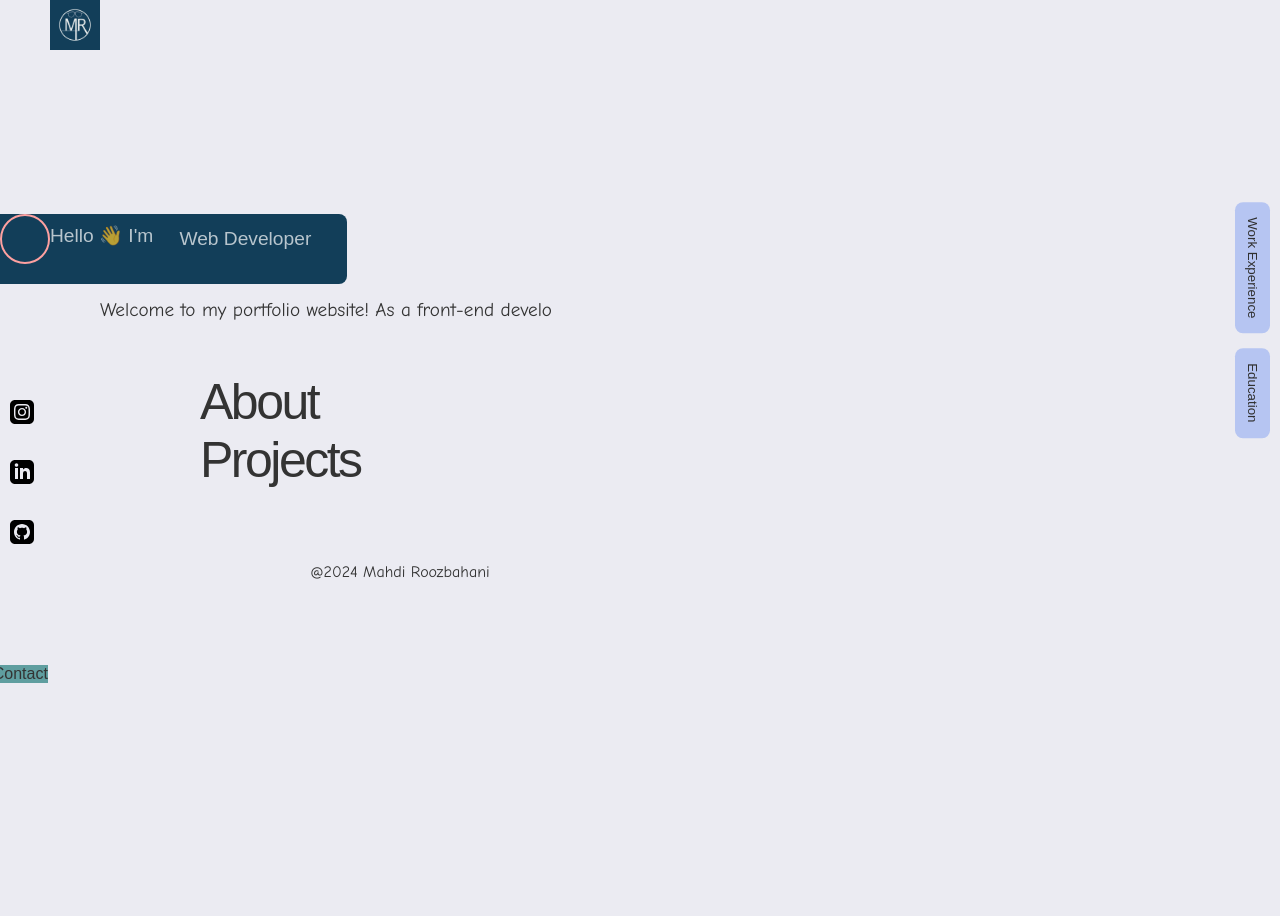
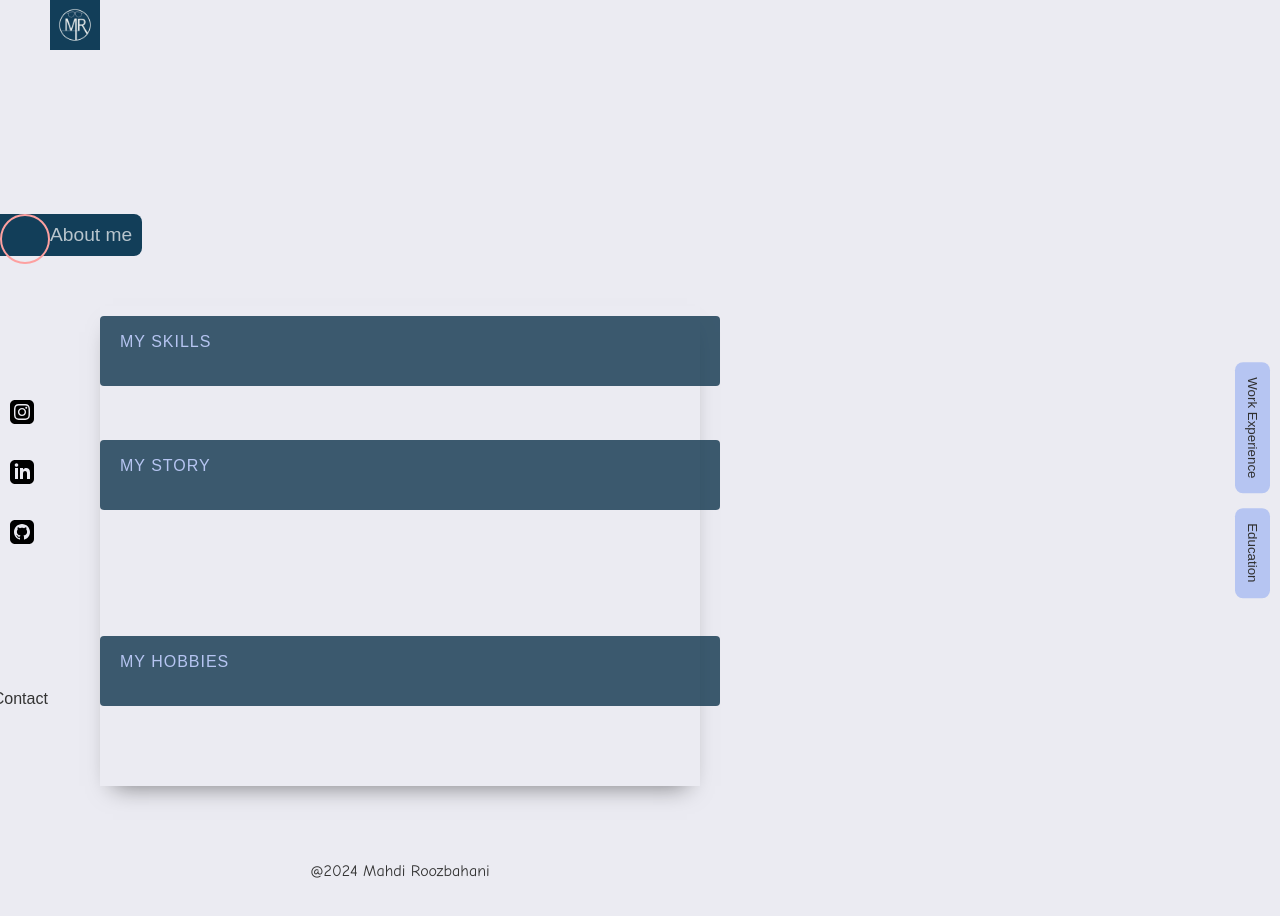
Before and after one commit to coder-mahdi/mahdi-roozbahani-portfolio, a React (Vite) app: page /about in a window 1280 px wide. Shown: the top 916 px of the page. Before the commit the page ends 800 px from the top, so only its background shows below. Built offline with nearby package versions, Linux system fonts and the light colour scheme.

Commit message:
added code for accordion

```diff
--- a/package.json
+++ b/package.json
@@ -13,6 +13,7 @@
     "framer-motion": "^11.11.0",
     "react": "^18.3.1",
     "react-dom": "^18.3.1",
+    "react-router-dom": "^6.27.0",
     "sass": "^1.79.4"
   },
   "devDependencies": {
--- /dev/null
+++ b/public/data/aboutData.json
@@ -0,0 +1,17 @@
+{
+    "helloMessage": "About me",
+    "tabs": [
+      {
+        "title": "My Skills",
+        "content": "Programming: JavaScript, React.js, HTML5, CSS3, SASS\n\nUX and Web Design: UI/UX Design, AdobeXD, Photoshop\n\nLanguage Fluency: Persian, English\n\nKey Soft Skills: Problem-solving, Communication, Attention to detail."
+      },
+      {
+        "title": "My Story",
+        "content": "I was born and raised in a small town in western Iran, but I spent a decade living in Tehran, the capital of Iran. My passion for adventure led me to travel extensively and experience life in various countries and cities across the heart of Africa. After years of exploring new places and cultures, I decided to permanently move to Canada, and I have been living in Vancouver for over a year now. This new chapter in my life has been an exciting journey, and I continue to embrace my love for adventure."
+      },
+      {
+        "title": "My Hobbies",
+        "content": "In my free time, I enjoy kayaking and hiking, activities that allow me to stay connected with nature. I also find great joy in writing stories and playing the traditional instrument, the kamancheh. Additionally, I am passionate about front-end development, a skill I am dedicated to learning and improving. This interest not only fuels my creativity but also offers opportunities for professional growth."
+      }
+    ]
+  }
--- a/src/App.jsx
+++ b/src/App.jsx
@@ -1,12 +1,21 @@
+import { BrowserRouter as Router, Route, Routes } from 'react-router-dom';
 import React from 'react';
+import Home from './components/Home.jsx';
+import About from './components/About';
 import './styles/main.scss';
-import Home from './components/Home.jsx';
+
 
 function App() {
   return (
-    <div className="App">
-      <Home />
-    </div>
+    <Router>
+    <Routes>
+    <Route path="/" element={<Home />} />
+        <Route path="/about" element={<About />} />
+
+
+
+    </Routes>
+  </Router>
   );
 }
 
--- /dev/null
+++ b/src/components/About.jsx
@@ -0,0 +1,51 @@
+import React, { useEffect, useState, useRef } from 'react';
+import Header from './Header.jsx';
+import Sidebar from './Sidebar.jsx';
+import Footer from './Footer.jsx';
+import Tabs from './Tabs.jsx';
+import '../styles/About.scss';
+import { motion } from "framer-motion";
+import { useFollowPointer } from "./useFollowPointer";
+import Accordion from './Accordion'; // افزودن کامپوننت اکاردیون
+
+function About() {
+  const [helloText, setHelloMessage] = useState("");
+  const [accordionData, setAccordionData] = useState([]); // برای نگهداری داده‌های اکاردیون
+  const ref = useRef(null);
+  const { x, y } = useFollowPointer(ref);
+
+  useEffect(() => {
+    fetch('/data/aboutData.json')
+      .then((response) => response.json())
+      .then((data) => {
+        console.log(data);
+        setHelloMessage(data.helloMessage);
+        setAccordionData(data.tabs); // ذخیره داده‌های تب‌ها
+      })
+      .catch((error) => console.error('Error loading about data:', error));
+  }, []);
+
+  return (
+    <div className="home-page">
+      <Header />
+      <div className="main-content">
+        <motion.div style={{ x, y }} ref={ref} className="circle-pointer"></motion.div>
+
+        <div className="content-area">
+          <div className="text-slide-container">
+            <div className="animated-text">
+              <div className="hello-text">{helloText}</div>
+            </div>
+          </div>
+          {accordionData.length > 0 && <Accordion data={accordionData} />}
+        </div>
+
+        <Sidebar />
+        <Tabs />
+        <Footer />
+      </div>
+    </div>
+  );
+}
+
+export default About;
--- /dev/null
+++ b/src/components/Accordion.jsx
@@ -0,0 +1,38 @@
+import React, { useState } from 'react';
+
+const Accordion = ({ data }) => {
+  const [accordionItems, setAccordionItems] = useState(
+    data.map(item => ({ title: item.title, content: item.content, open: false }))
+  );
+
+  const handleClick = (index) => {
+    setAccordionItems(prevItems =>
+      prevItems.map((item, i) => ({
+        ...item,
+        open: i === index ? !item.open : item.open
+      }))
+    );
+  };
+
+  return (
+    <div className="accordion">
+      {accordionItems.map((item, index) => (
+        <div key={index}>
+          <div className="title" onClick={() => handleClick(index)}>
+            <div className="arrow-wrapper">
+              <i className={item.open ? "fa fa-angle-down fa-rotate-180" : "fa fa-angle-down"}></i>
+            </div>
+            <span className="title-text">{item.title}</span>
+          </div>
+          <div className={item.open ? "content content-open" : "content"}>
+            <div className={item.open ? "content-text content-text-open" : "content-text"}>
+              {item.content}
+            </div>
+          </div>
+        </div>
+      ))}
+    </div>
+  );
+};
+
+export default Accordion;
--- a/src/components/Header.jsx
+++ b/src/components/Header.jsx
@@ -1,4 +1,6 @@
 import React, { useState, useEffect } from 'react';
+import { Link } from 'react-router-dom';
+
 import '../styles/Header.scss';
 
 function Header() {
@@ -14,11 +16,13 @@ function Header() {
     <header className="header">
    <div className="logo-container">
   {headerData.logo && (
+    <Link to="/">
       <img
         src={import.meta.env.BASE_URL + headerData.logo}
         alt="Logo"
         className="logo"
       />
+    </Link>
   )}
 </div>
 
--- a/src/components/Home.jsx
+++ b/src/components/Home.jsx
@@ -8,16 +8,22 @@ import '../styles/Home.scss';
 import { motion } from "framer-motion";
 import { useFollowPointer } from "./useFollowPointer";
 import TypewriterText from './TypewriterText.jsx';
+import { Link } from 'react-router-dom';
 
 function Home() {
   const [helloText, setHelloMessage] = useState("");
   const [firstText, setFirstText] = useState("");
   const [secondText, setSecondText] = useState("");
   const [welcomeMessage, setWelcomeMessage] = useState("");
-  const [buttonsData, setButtonsData] = useState([]);
+  // const [buttonsData, setButtonsData] = useState([]);
 
   const ref = useRef(null); // مرجع برای المنت
   const { x, y } = useFollowPointer(ref); // استفاده از هوک
+
+  const buttonsData = [
+    { title: "About", link: "/about" },
+    { title: "Projects", link: "/projects" }
+  ]
 
 
   useEffect(() => {
@@ -28,7 +34,7 @@ function Home() {
         setFirstText(data.helloMessage[0].part2);
         setSecondText(data.helloMessage[0].part3);
         setWelcomeMessage(data.welcomeMessage);
-        setButtonsData(data.buttons);
+
       })
       .catch((error) => console.error('Error loading home data:', error));
   }, []);
@@ -71,9 +77,9 @@ function Home() {
 
         <div className="buttons-wrapper">
   {buttonsData.map((button, index) => (
-    <a key={index} href={button.link} className="custom-button">
-      <span className="key-animation">{button.title}</span> {/* متن دکمه */}
-    </a>
+    <Link key={index} to={button.link} className="custom-button">
+      <span className="key-animation">{button.title}</span>
+    </Link>
   ))}
 </div>
 
--- /dev/null
+++ b/src/styles/About.scss
@@ -0,0 +1,166 @@
+.animated-text {
+    display: flex;
+    flex-direction: row;
+    // display: inline-block;
+    // // word-break: break-word;
+    // white-space: normal;
+    font-size: 1.2rem;
+    // overflow: hidden;
+    // margin: 0 auto;
+    padding: 10px 10px;
+    padding-left: 50px;
+    // top: 170px;
+    // left: 0;
+    // height: auto;
+    color: rgba(255, 255, 255, 0.70);
+    background-color: #123E59;
+    border-top-right-radius: 8px;
+    border-bottom-right-radius: 8px;
+    text-align: center;
+    z-index: 10;
+
+  }
+
+  .text-slide-container{
+    display: flex;
+    flex-direction: row;
+    align-items: center;
+    // justify-content: center;
+    position: relative;
+  }
+
+
+
+
+  .tabs-about-container {
+    width: 100%;
+    max-width: 800px;
+    margin: 50px auto;
+    background-color: #EBEBF2; /* پس‌زمینه صفحه */
+    padding: 20px;
+    border-radius: 10px;
+  }
+
+  .tabs-about {
+    display: flex;
+    justify-content: space-around;
+    margin-bottom: 20px;
+  }
+
+  .tabs-about a {
+    padding: 12px 24px;
+    cursor: pointer;
+    font-weight: bold;
+    background-color: #B6C5F2; /* رنگ پیش‌فرض تب‌ها */
+    color: #0F354D; /* رنگ متن */
+    border-radius: 10px;
+    transition: background-color 0.3s ease;
+  }
+
+  .tabs-about a.active {
+    background-color: #0F354D; /* رنگ تب فعال */
+    color: #EBEBF2; /* رنگ متن تب فعال */
+  }
+
+  .tabs-about a:hover {
+    background-color: #0F354D; /* رنگ هنگام هاور */
+    color: #EBEBF2;
+  }
+
+  .tabcontent-about {
+    background-color: #EBEBF2;
+    padding: 20px;
+    border-radius: 10px;
+    box-shadow: 0px 4px 6px rgba(0, 0, 0, 0.1);
+  }
+
+
+
+
+
+  .accordion {
+    -webkit-box-shadow: 0px 13px 23px -13px rgba(0,0,0,0.5);
+    width: 100%;
+    max-width: 600px;
+    background-color: transparent;
+    margin: auto;
+    margin-top: 50px;
+ }
+
+ .title {
+   height: 50px;
+   width: 100%;
+   background-color: rgba(15, 53, 77, .8); /* استفاده از رنگ پالت */
+   color: #B6C5F2; /* استفاده از رنگ پالت */
+   text-transform: uppercase;
+   letter-spacing: 1px;
+   text-align: left;
+   line-height: 2;
+   font-weight: lighter;
+   position: relative;
+   padding: 10px;
+   z-index: 2000;
+   border-radius: 4px;
+   margin-top: 10px;
+   transition: all .2s ease-in;
+ }
+
+ .title-text {
+   margin-left: 10px;
+ }
+
+ .title:hover {
+   cursor: pointer;
+   background-color: rgba(15, 53, 77, 1); /* تغییر رنگ هنگام هاور */
+ }
+
+ .title:active {
+   background-color: rgba(15, 53, 77, .9); /* تغییر رنگ هنگام کلیک */
+ }
+
+ .content {
+   width: 100%;
+   background-color: transparent;
+   border-radius: 4px;
+   color: #333;
+   font-size: 16px;
+   text-align: left;
+   margin-top: -30px;
+   transition: all 200ms cubic-bezier(0.600, -0.280, 0.735, 0.045);
+ }
+
+ .content-open {
+   margin-top: 10px;
+   padding: 20px;
+   background-color: #EBEBF2; /* رنگ پس‌زمینه بخش محتوا */
+   transition: all 350ms cubic-bezier(0.080, 1.090, 0.320, 1.275);
+ }
+
+ .content-text {
+   padding: 10px;
+   visibility: hidden;
+   opacity: 0;
+   overflow: hidden;
+   transition: all .2s ease-in;
+ }
+
+ .content-text-open {
+   visibility: visible;
+   opacity: 1;
+   transition: all .8s ease-in;
+ }
+
+ .fa-angle-down {
+   font-size: 20px;
+   color: rgba(255,255,255, .5);
+   transition: all .6s cubic-bezier(0.080, 1.090, 0.320, 1.275);
+ }
+
+ .fa-rotate-180 {
+   color: rgba(255,255,255, 1);
+ }
+
+ .arrow-wrapper {
+   position: absolute;
+   right: 20px;
+ }
--- a/src/styles/Header.scss
+++ b/src/styles/Header.scss
@@ -24,7 +24,7 @@
 
 
 .nav-menu {
-  background-color: cadetblue;
+  // background-color: cadetblue;
   position: relative;
   // left: 50%;
   // transform: translateX(-50%);
@@ -33,7 +33,7 @@
   justify-content: center;
   // align-items: center;
   gap: 30px;
-  top: 650px;
+  top: 675px;
 }
 
 
--- a/src/styles/Home.scss
+++ b/src/styles/Home.scss
@@ -30,6 +30,7 @@
 // wellcom message
 
   .welcome-message-wrapper{
+    margin-top: 30px;
     margin-left: 100px;
     margin-right: 70px;
 
@@ -37,7 +38,6 @@
 
   .welcome-message {
     font-size: 1.2em;
-    margin-top: 15px;
     text-align: left;
     white-space: pre-wrap;
     border-right: 2px solid rgba(255, 255, 255, 0.75); /* مکان‌نما */
--- a/src/styles/Tabs.scss
+++ b/src/styles/Tabs.scss
@@ -1,7 +1,7 @@
 .tabs-wrapper {
   position: absolute;
   width: 100%;
-  height: 80vh;
+  height: 120vh;
   display: flex;
   align-items: center;
   justify-content: flex-start;
```
Also changed, not shown: 1 other file (tests, documents, lock files or other folders). Lines whose indentation alone changed are shown as unchanged.
